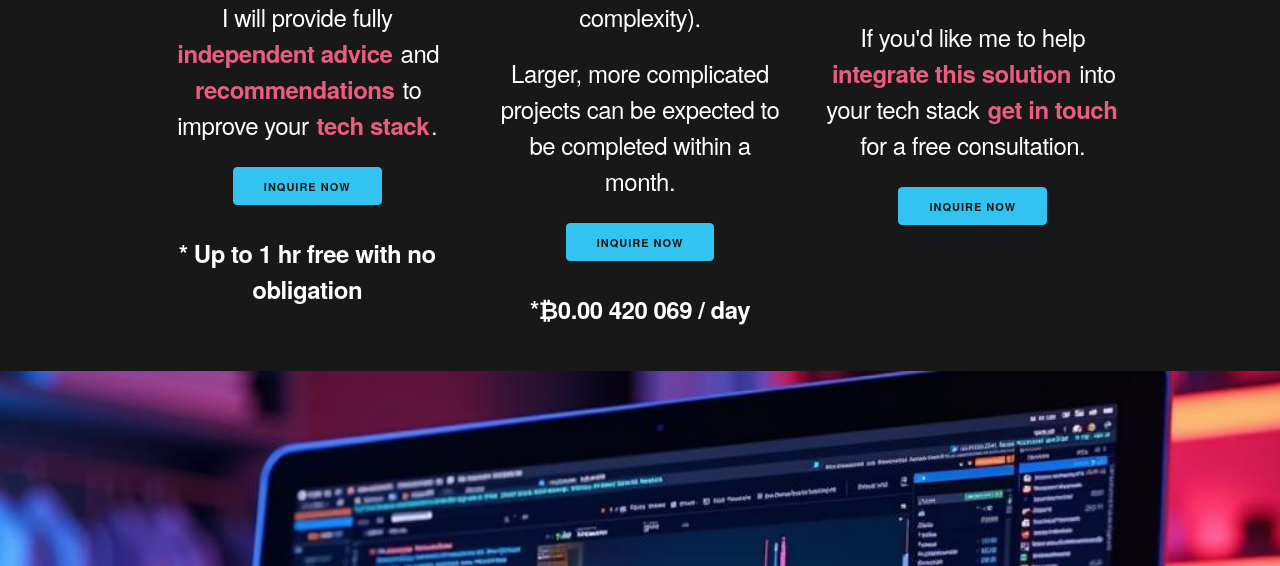
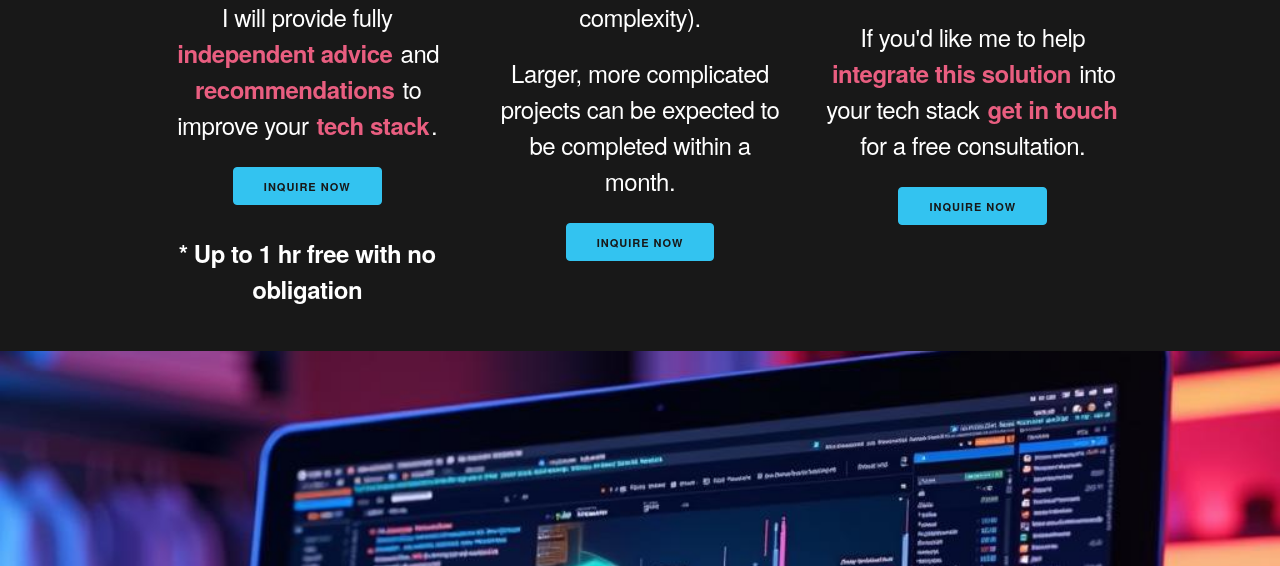
Before and after one commit to ajrlewis/ajrlewis-website, a Python web app: template src/templates/index.html in a window 1280 px wide. Shown: the part 3811-4377 px from the top of the page. Run offline with Jinja, Linux system fonts and the light colour scheme; the template is opened without the code that fills it, so the values that code supplies are empty.

Commit message:
Removed pricing.

```diff
--- a/src/templates/index.html
+++ b/src/templates/index.html
@@ -96,7 +96,7 @@
         <p>I will aim to deliver the <span>backend code</span> within a week (depending on complexity).</p>
         <p>Larger, more complicated projects can be expected to be completed within a month.</p>
         <p><a class="button button-primary" href="mailto:hello@ajrlewis.com?subject=Book by the day&body=Hi, I'd like to book AJR Lewis for a project, please. When are you available to discuss this further?">Inquire Now</a></p>
-        <p><strong>*₿0.00 420 069 / day</strong></p>
+        <!-- <p><strong>*₿0.00 420 069 / day</strong></p> -->
       </div>
       <div class="four columns">
         <br>
```
